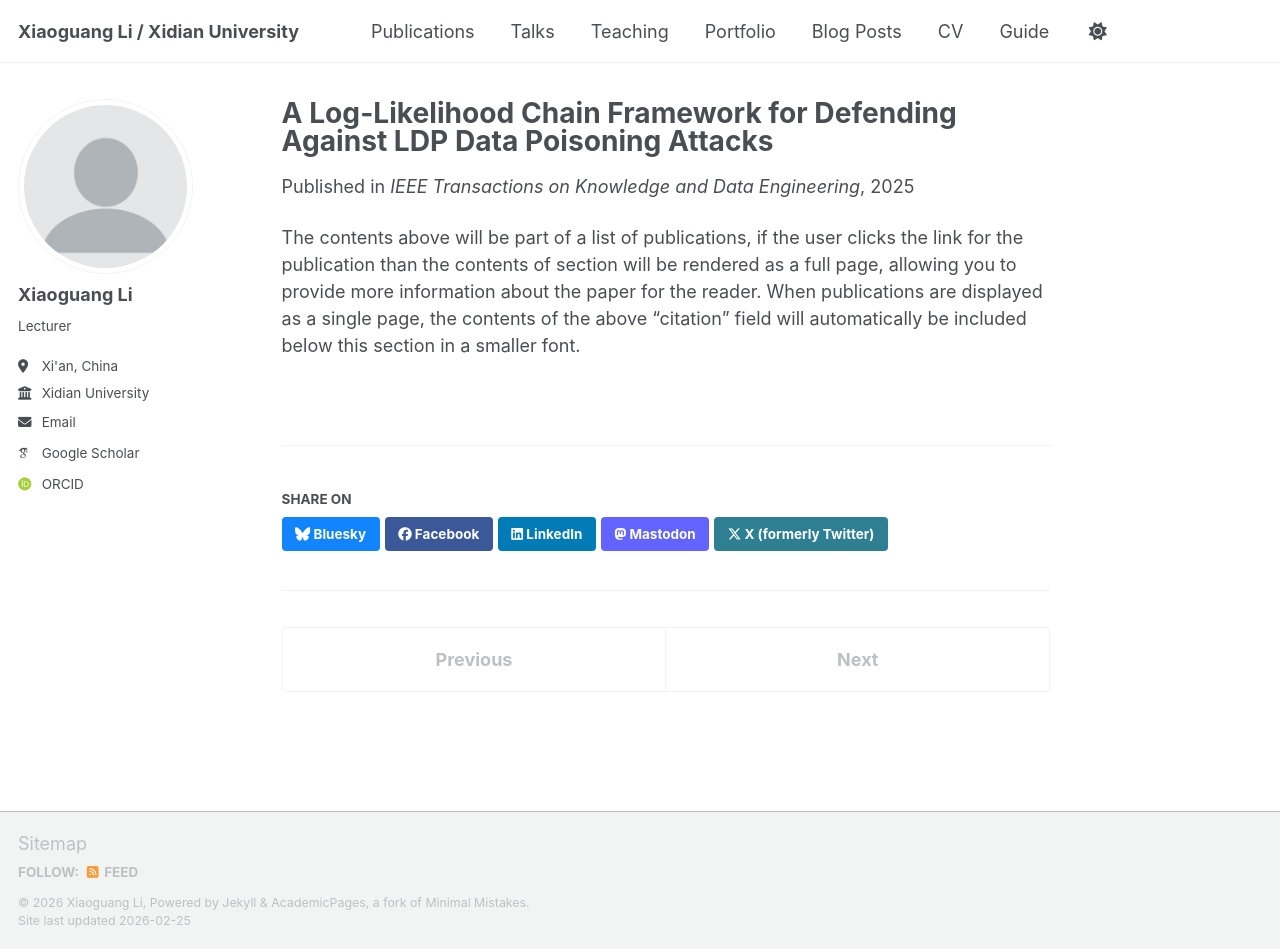
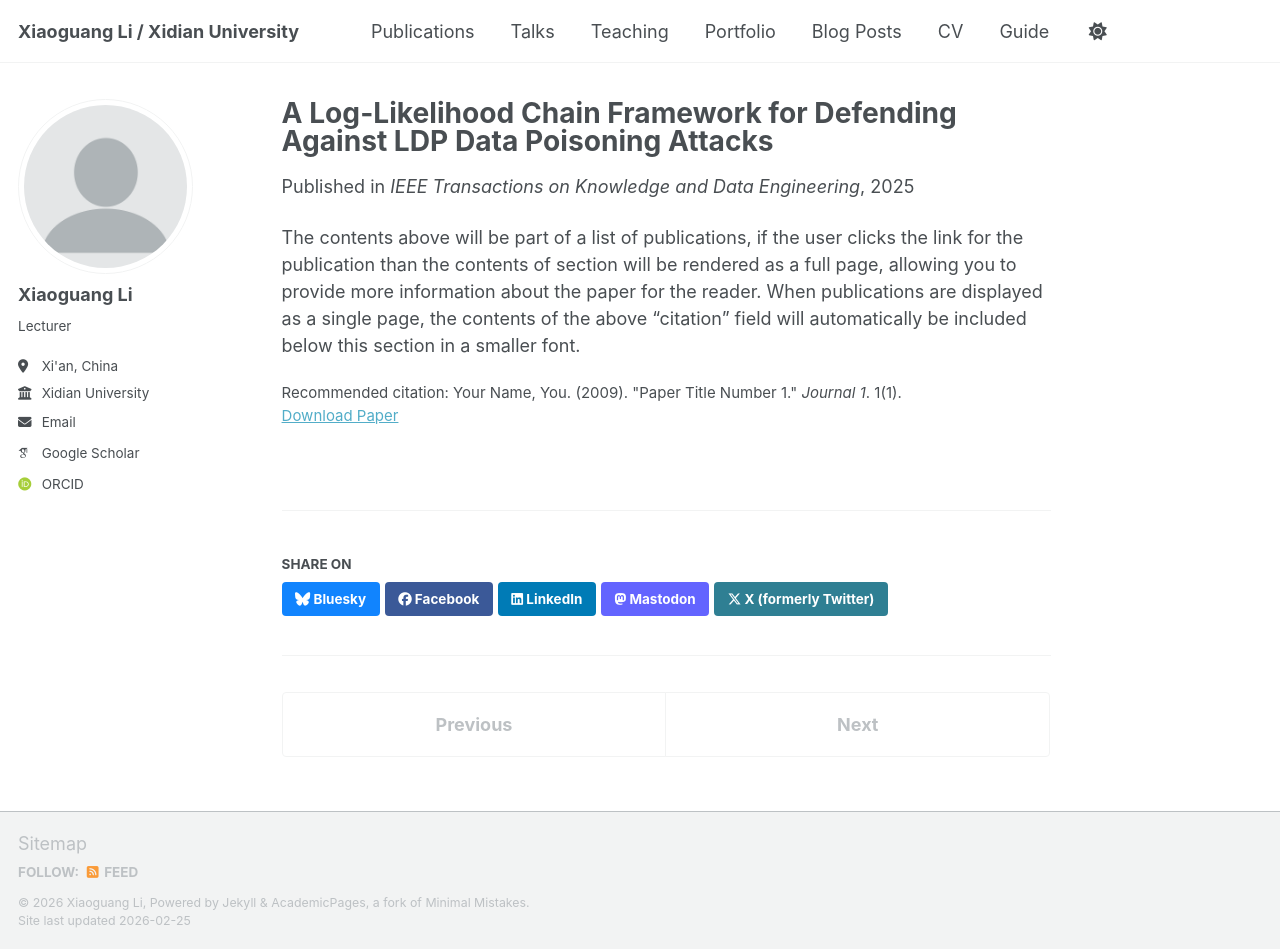
Before and after one commit to meliosem/meliosem.github.io, a Jekyll site: the page built from _publications/A-Log-Likelihood-Chain-Framework-for-Defending-Against-LDP-Data-Poisoning-Attacks.md, in a window 1280 px wide and 949 px high. Built offline with Jekyll 4.4.1, drawn with Linux system fonts in a browser that asks for light colours; some web fonts are replaced; a script bundle is joined from its source files by our own code; library files that are not in the unit come from our copies; part of the change alters nothing that is shown.

Commit message:
first commit

```diff
--- a/_publications/A-Log-Likelihood-Chain-Framework-for-Defending-Against-LDP-Data-Poisoning-Attacks.md
+++ b/_publications/A-Log-Likelihood-Chain-Framework-for-Defending-Against-LDP-Data-Poisoning-Attacks.md
@@ -9,6 +9,6 @@ venue: 'IEEE Transactions on Knowledge and Data Engineering'
 # slidesurl: 'https://academicpages.github.io/files/slides1.pdf'
 paperurl: 'https://ieeexplore.ieee.org/abstract/document/11271534'
 # bibtexurl: 'https://academicpages.github.io/files/bibtex1.bib'
-# citation: 'Your Name, You. (2009). &quot;Paper Title Number 1.&quot; <i>Journal 1</i>. 1(1).'
+citation: 'Your Name, You. (2009). &quot;Paper Title Number 1.&quot; <i>Journal 1</i>. 1(1).'
 ---
 The contents above will be part of a list of publications, if the user clicks the link for the publication than the contents of section will be rendered as a full page, allowing you to provide more information about the paper for the reader. When publications are displayed as a single page, the contents of the above "citation" field will automatically be included below this section in a smaller font.
```
